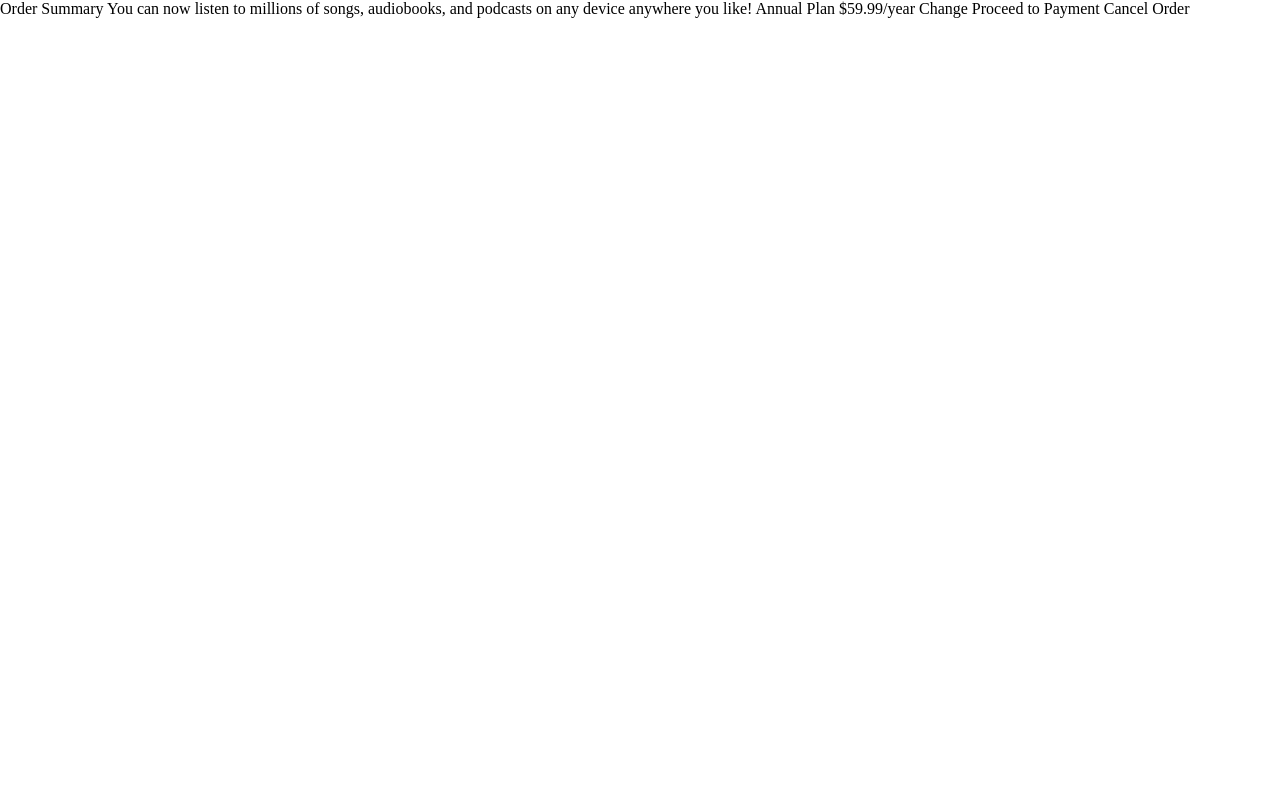
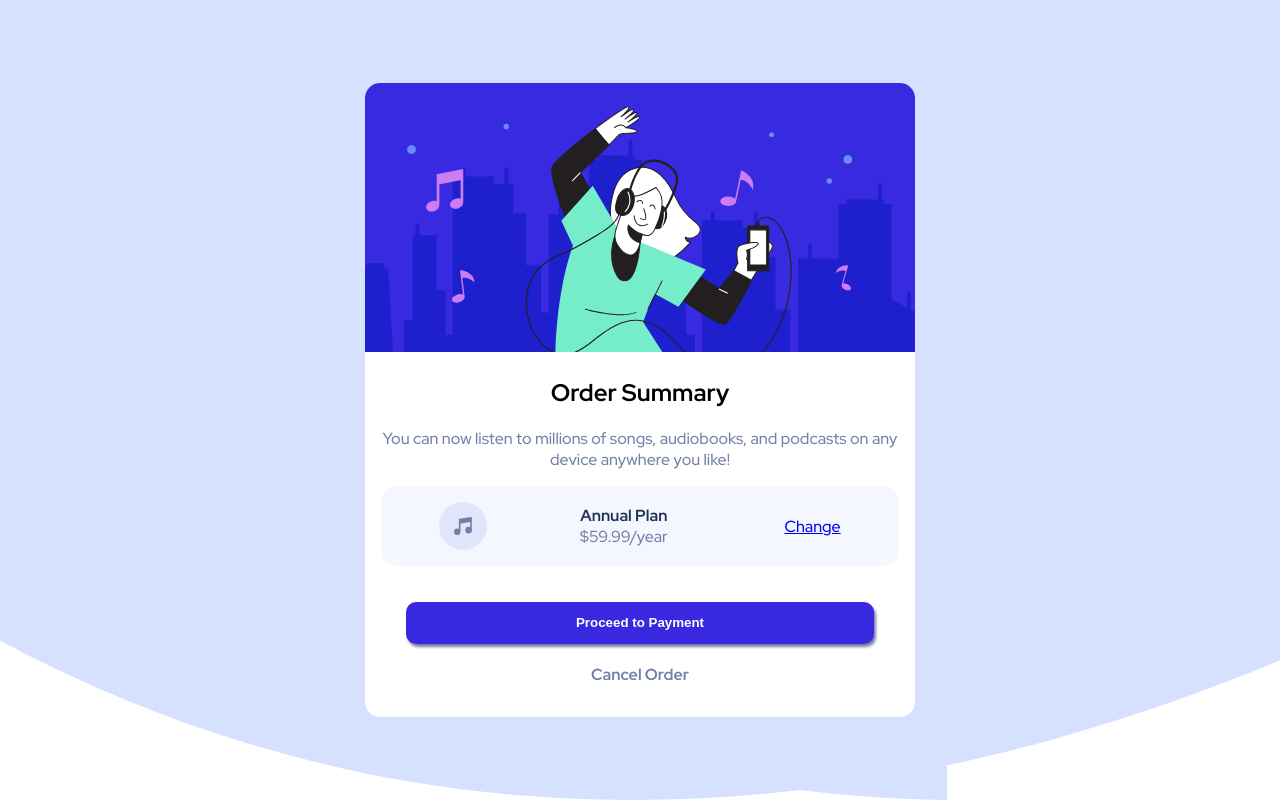
Before and after one commit to jewelsonmyjeans/order-summary-component, a plain HTML site: page index.html in a window 1280 px wide. Drawn offline with Linux system fonts and the light colour scheme.

Commit message:
finished

```diff
--- a/index.html
+++ b/index.html
@@ -11,23 +11,32 @@
 </head>
   <body>
 
-    <div>
+    <div class="container">
 
-      Order Summary
+      <img src="./images/illustration-hero.svg" class="header-img">
+      <h2>Order Summary</h2>
 
-      You can now listen to millions of songs, audiobooks, and podcasts on any
-      device anywhere you like!
+      <p>You can now listen to millions of songs, audiobooks, and podcasts on any
+        device anywhere you like!</p>
 
-      Annual Plan
-      $59.99/year
+      <div class="subscription">
+        <embed src="./images/icon-music.svg" class="music-icon">
 
-      Change
+        <div class="details">
 
-      Proceed to Payment
-      Cancel Order
+          <p><b>Annual Plan</b></p>
+          <p class="price">$59.99/year</p>
+
+        </div>
+
+        <a href="#" class="change">Change</a>
+
+      </div>
+
+      <button class="btn btn-primary">Proceed to Payment</button>
+      <a href="#" class="cancel">Cancel Order</a>
 
     </div>
 
-
   </body>
 </html>
--- a/styles.scss
+++ b/styles.scss
@@ -1,6 +1,99 @@
 @import url('https://fonts.googleapis.com/css2?family=Red+Hat+Display:wght@500;700;900&display=swap');
 
+$font-stack: 'Red Hat Display', sans-serif;
+$pale-blue: hsl(225, 100%, 94%);
+$bright-blue: hsl(245, 75%, 52%);
+$very-pale-blue: hsl(225, 100%, 98%);
+$desaturated-blue: hsl(224, 23%, 55%);
+$dark-blue: hsl(223, 47%, 23%);
+
 html, body {
+    display: flex;
+    justify-content: center;
+    align-items: center;
+    box-sizing: border-box;
+    height: 100vh;
     margin: 0;
     padding: 0;
+    font-family: $font-stack;
+    background-image: url(./images/pattern-background-mobile.svg);
+    background-size: cover;
+    background-repeat: no-repeat;
 }
+
+p {
+    font-size: 1rem;
+    color: $desaturated-blue;
+}
+
+.container {
+    min-width: 330px;
+    max-width: 550px;
+    margin: 2em;
+    background: white;
+    text-align: center;
+    padding-bottom: 2em;
+    border-radius: 15px;
+    .subscription {
+        background-color: $very-pale-blue;
+        display: flex;
+        justify-content: space-around;
+        align-items: center;
+        padding: 1em;
+        margin: 1em;
+        border-radius: 15px;
+        .details {
+            display: flex;
+            flex-direction: column;
+            align-items: center;
+            margin: 0 2em 0 .5em;
+                p {
+                    margin: 0;
+                }
+            }
+        .change:hover {
+            color: rgba($bright-blue, .7);
+            text-decoration: none;
+        }
+    }
+    .btn {
+        width: 85%;
+        border: none;
+        background-color: $bright-blue;
+        color: white;
+        font-weight: 700;
+        padding: 1em;
+        border-radius: 10px;
+        box-shadow: 2px 3px 3px $desaturated-blue;
+        margin: 1.5em;
+    }
+    .btn:hover {
+        background-color: rgba($bright-blue, .7)
+    }
+    .cancel {
+        text-decoration: none;
+        color: $desaturated-blue;
+        font-weight: 700;
+    }
+    .cancel:hover {
+        color: #000;
+    }
+}
+
+.header-img {
+    width: 100%;
+    border-radius: 15px 15px 0 0;
+    color: $pale-blue;
+}
+
+p b {
+    color: $dark-blue;
+}
+
+@media screen and (min-width: 500px) {
+    body, html {
+        background-image: url(./images/pattern-background-desktop.svg);
+        background-size: cover;
+        background-repeat: no-repeat;
+    }
+}
```
Also changed, not shown: styles.css, 1 other file.
